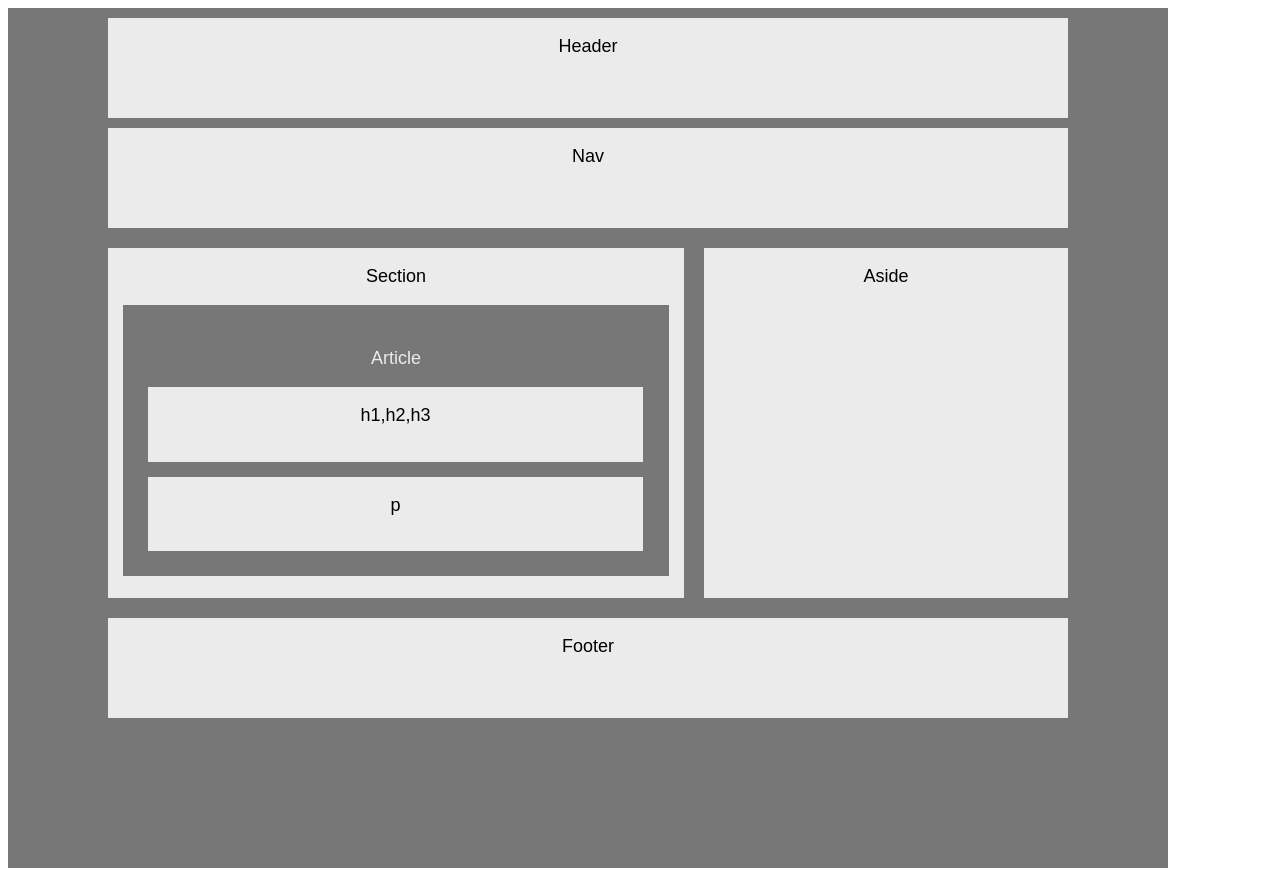
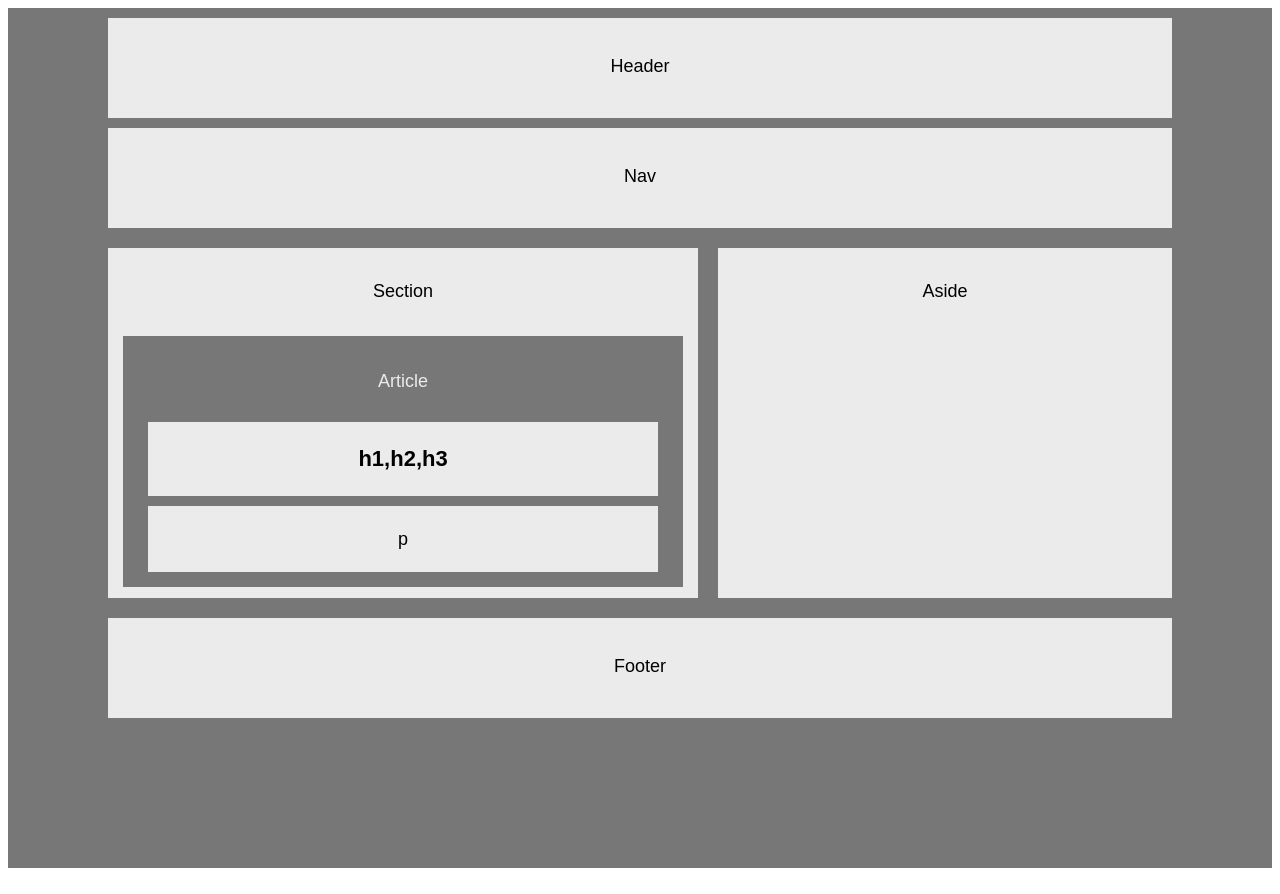
Before and after one commit to enriquelopez80/HW-1, a plain HTML site: page index.html in a window 1280 px wide. Drawn offline with Linux system fonts and the light colour scheme.

Commit message:
completed first homework assignment

```diff
--- a/index.html
+++ b/index.html
@@ -18,7 +18,7 @@
             </div>
         <div class="second">
             <div class="section">
-                <p>Section</p>
+                <p class="s1">Section</p>
                 <div class="article">
                         <p class="a1">Article</p>
                         <div class="block-a">
--- a/style.css
+++ b/style.css
@@ -5,7 +5,6 @@
     text-align: center;
     font-family: Arial, Helvetica Neue, Helvetica, sans-serif;
     font-size: 18px;
-    width: 960px;
     height: 700px;
     background-color: #777;
     padding: 10px 100px 150px 100px;
@@ -14,6 +13,7 @@
   .header {
     flex: 1;
     background-color: #ebebeb;
+    line-height: 60px
   }
 
   .nav {
@@ -21,6 +21,7 @@
     background-color: #ebebeb;
     margin-top: 10px;
     margin-bottom: 20px;
+    line-height: 60px
   }
 
   .second {
@@ -39,36 +40,45 @@
     display: flex;
     flex-direction: column;
     background-color: #777;
-    width: 496px;
-    height: 221px;
-    padding: 25px;
+    padding: 15px 25px 15px 25px;
     margin: 15px;
   }
 
   .block-a {
     flex: 1;
+    line-height: 30px;
+    font-weight: bold;
+    font-size: 22px;
     background-color: #ebebeb;
-    width: 495px;
-    margin-bottom: 15px;
+    margin-bottom: 10px;
   }
 
   .block-b {
     flex: 1;
+    line-height: 30px;
     background-color: #ebebeb;
-    width: 495px;
+  }
+
+  .s1 {
+    margin-bottom: 20px;
+    line-height: 50px;
   }
 
   .a1 {
     color: #ebebeb;
+    line-height: 25px;
+    padding-bottom: 10px;
   }
 
   .aside {
     flex: 1;
     background-color: #ebebeb;
+    line-height: 50px
   }
 
   .footer {
     flex: 1;
     background-color: #ebebeb;
-    margin-top: 20px
+    margin-top: 20px;
+    line-height: 60px
   }
```
